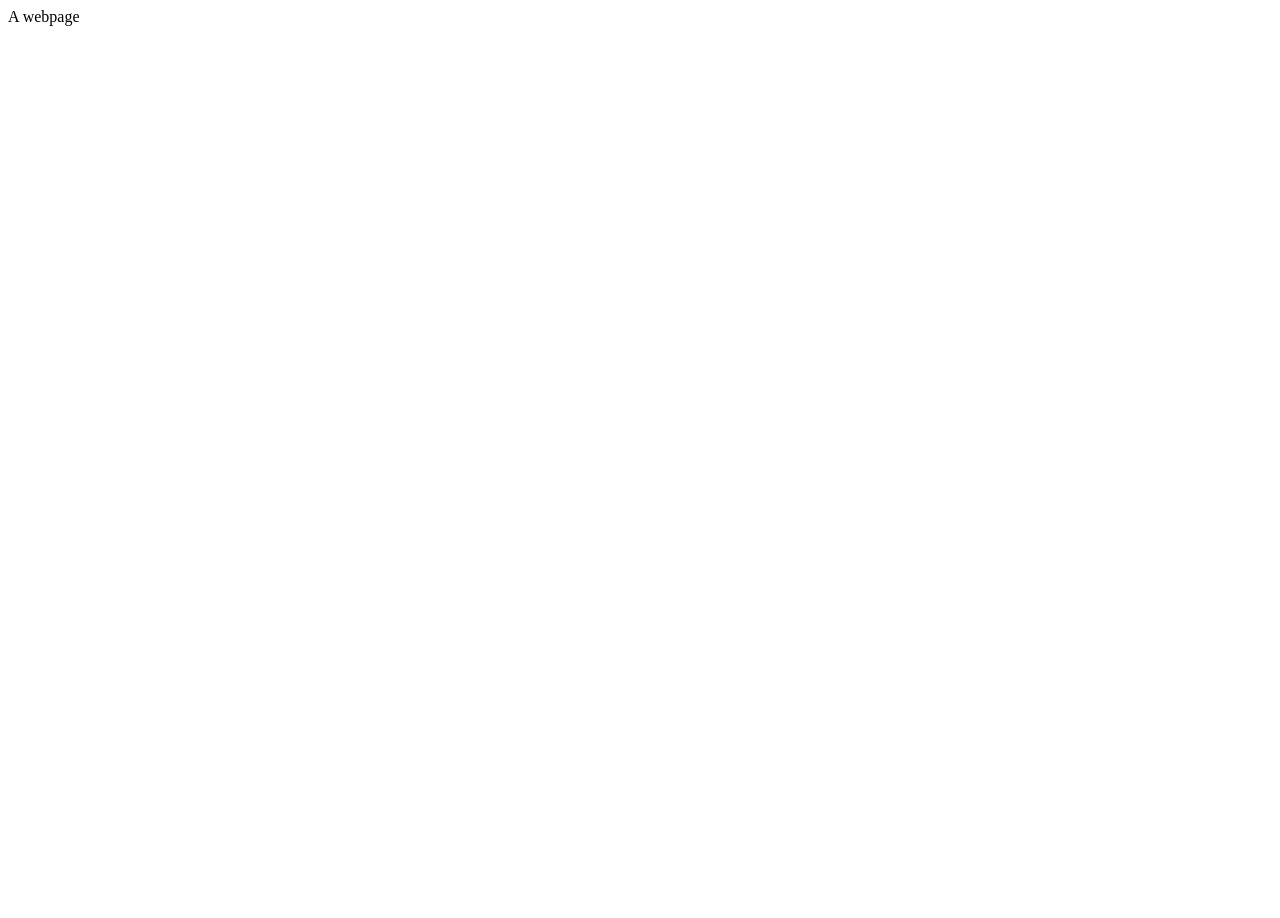
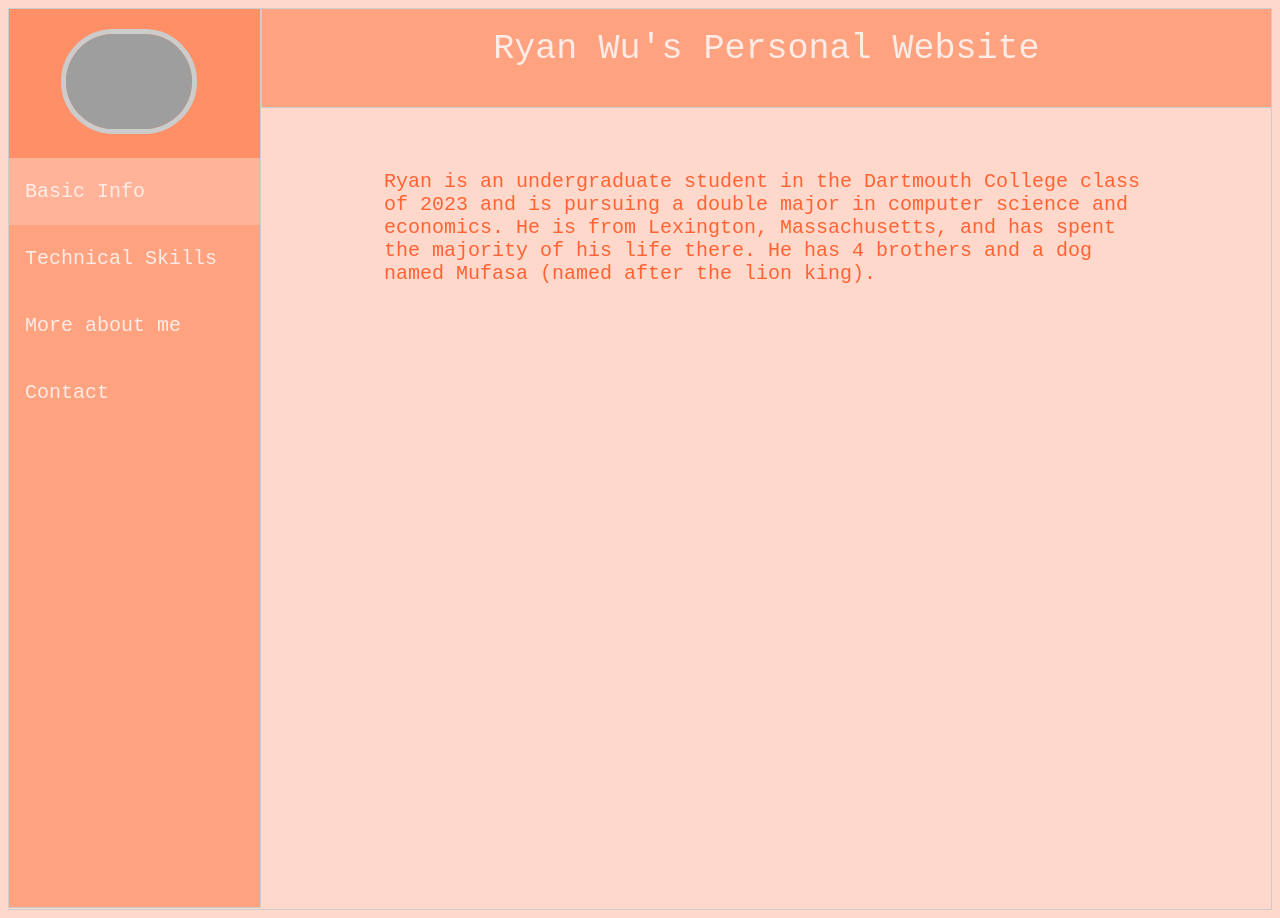
Before and after one commit to ryanwu23/ryanawu.me, a plain HTML site: page index.html in a window 1280 px wide. Before the commit the page ends 800 px from the top, so only its background shows below. Drawn offline with Linux system fonts and the light colour scheme; grey boxes are pictures that could not be loaded.

Commit message:
basics set up

```diff
--- a/index.html
+++ b/index.html
@@ -1,9 +1,57 @@
 <!DOCTYPE html>
 <html>
   <head>
-    <title>ryanawu.me</title>
+    <title>Ryan Wu</title>
+    <link rel="stylesheet" type= "text/css" href="style.css">
+    <script src="https://kit.fontawesome.com/4a2af66f18.js" crossorigin="anonymous"></script>
   </head>
-  <body>
-    A webpage
-  </body>
+
+  <div class="intro">
+    <body>
+      Ryan Wu's Personal Website
+    </body>
+  </div>
+
+  <div class="tab">
+    <div class="image">
+      <img src="profile.jpeg">
+    </div>
+    <button class="tablinks" onclick="openPage(event, 'About')" id="defaultOpen">Basic Info</button>
+    <button class="tablinks" onclick="openPage(event, 'Technical')">Technical Skills</button>
+    <button class="tablinks" onclick="openPage(event, 'More')">More about me</button>
+    <button class="tablinks" onclick="openPage(event, 'Contact')">Contact</button>
+  </div>
+
+  <div id="About" class="tabcontent">
+    <div class="content">
+      <p>Ryan is an undergraduate student in the Dartmouth College class of 2023 and is pursuing a double major in computer science and economics.
+        He is from Lexington, Massachusetts, and has spent the majority of his life there.
+        He has 4 brothers and a dog named Mufasa (named after the lion king).
+      </p>
+    </div>
+  </div>
+
+  <div id="Technical" class="tabcontent">
+    <h3>About</h3>
+    <p>Lorem ipsum dolor sit amet, consectetur adipiscing elit, sed do eiusmod tempor incididunt ut labore et dolore magna aliqua. Ut enim ad minim veniam, quis nostrud exercitation ullamco laboris nisi ut aliquip ex ea commodo consequat. Duis aute irure dolor in reprehenderit in voluptate velit esse cillum dolore eu fugiat nulla pariatur. Excepteur sint occaecat cupidatat non proident, sunt in culpa qui officia deserunt mollit anim id est laborum.</p>
+  </div>
+
+  <div id="More" class="tabcontent">
+    <h3>About</h3>
+    <p>London is the capital city of England.</p>
+  </div>
+
+  <div id="Contact" class="tabcontent">
+    <div class="content">
+      <h3>Contact Information</h3>
+      <ul>
+        <li class="email"><i class="fas fa-envelope"></i></li>
+        <li class="phone"><i class="fas fa-phone-alt"></i></li>
+        <li class="github"><i class="fab fa-github"></i></li>
+      </ul>
+      <p>Select one above.</p>
+    </div>
+  </div>
+
+<script src="index.js"></script>
 </html>
--- /dev/null
+++ b/index.js
@@ -0,0 +1,23 @@
+
+function openPage(event, name) {
+  // Declare all variables
+    var i, tabcontent, tablinks;
+
+    // Get all elements with class="tabcontent" and hide them
+    tabcontent = document.getElementsByClassName("tabcontent");
+    for (i = 0; i < tabcontent.length; i++) {
+      tabcontent[i].style.display = "none";
+    }
+
+    // Get all elements with class="tablinks" and remove the class "active"
+    tablinks = document.getElementsByClassName("tablinks");
+    for (i = 0; i < tablinks.length; i++) {
+      tablinks[i].className = tablinks[i].className.replace(" active", "");
+    }
+
+    // Show the current tab, and add an "active" class to the link that opened the tab
+    document.getElementById(name).style.display = "block";
+    event.currentTarget.className += " active";
+}
+
+document.getElementById("defaultOpen").click();
--- /dev/null
+++ b/style.css
@@ -0,0 +1,97 @@
+
+
+html{
+  background-color: #ffd8cc;
+}
+
+
+img{
+  margin-left: 15%;
+  margin-right: 5%;
+  border: 5px solid #ccc;
+  border-radius: 120px;
+  width: 60%;
+}
+
+li {
+  display: inline-block;
+  font-size: 3rem;
+}
+li:hover{
+  color: #ffa280;
+}
+.content{
+  position: absolute;
+  left: 30%;
+  top: 150px;
+  right: 10%;
+  box-sizing: border-box;
+  color: #ff6333;
+  font-family: monospace;
+  font-size: 20px;
+}
+
+.intro{
+  background-color: #ffa280;
+  box-sizing: border-box;
+  float: right;
+  width: 80%;
+  border: 1px solid #ccc;
+  padding: 20px;
+  height: 100px;
+
+  /*Changing the text*/
+  color:  #ffece6;
+  text-align: center;
+  font-size: 35px;
+  font-family: monospace;
+  margin: 0 auto;
+}
+
+.image{
+  background-color:#ff8f66;
+  padding: 20px;
+}
+
+.tab {
+  box-sizing: border-box;
+  float: left;
+  border: 1px solid #ccc;
+/*  border-radius: 10px; */
+  background-color: #ffa280;
+  width: 20%;
+  height: 900px;
+}
+
+
+
+.tab button {
+  display: block;
+  color:  #ffece6;
+  font-size: 20px;
+  font-family: monospace;
+  background-color: #ffa280;
+  padding: 22px 16px;
+  width: 100%;
+  border: none;
+  outline: none;
+  text-align: left;
+  cursor: pointer;
+  transition: 0.3s;
+}
+
+.tab button:hover {
+  background-color: #ffd8cc;
+}
+
+.tab button.active {
+  background-color: #ffb499;
+}
+
+.tabcontent {
+  color:  black;
+  padding: 0px 12px;
+  border: 1px solid #ccc;
+  border-left: none;
+  height: 900px;
+}
```
Also changed, not shown: 1 other file.
